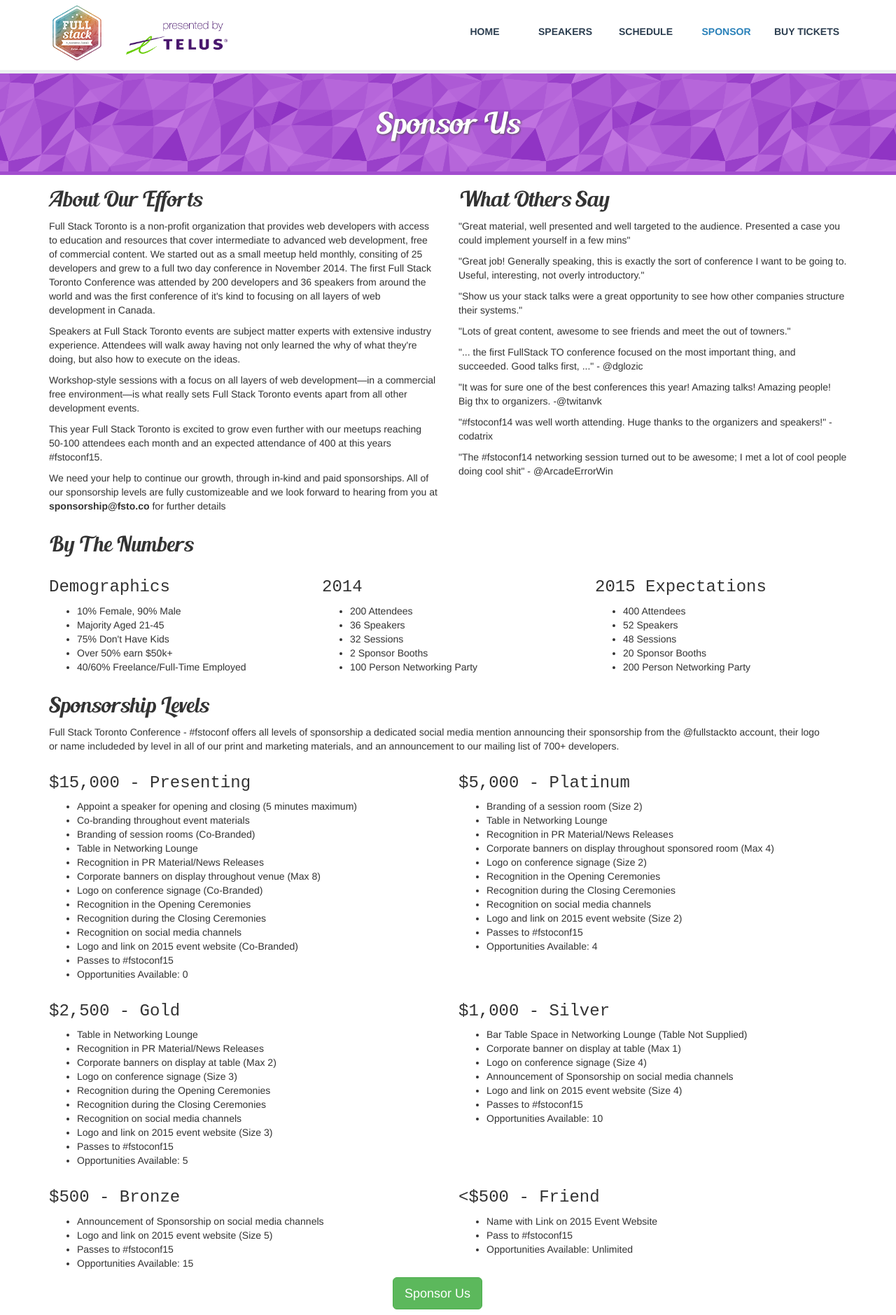
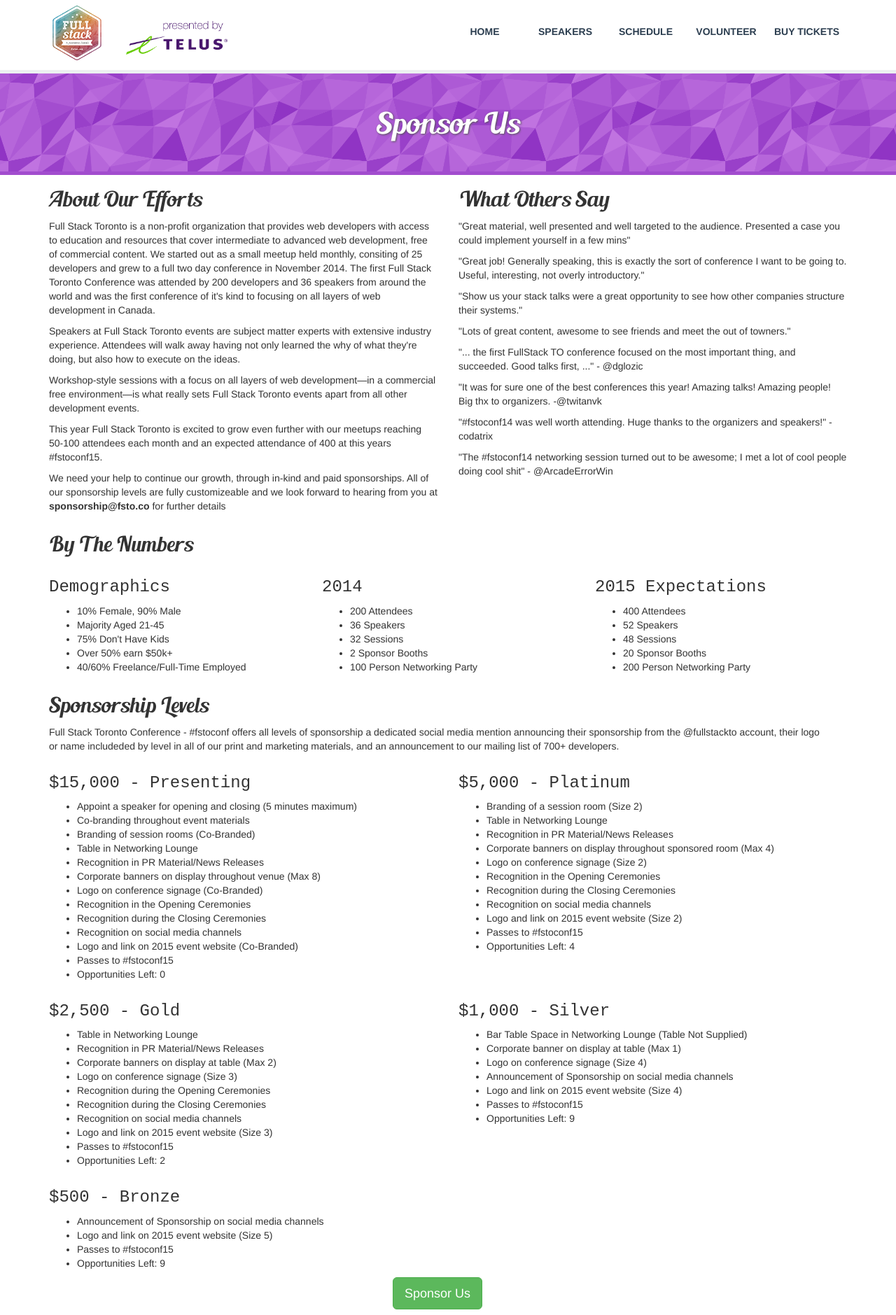
Before and after one commit to fullstackto/fstoco2016, a Jekyll site: the page built from sponsor/index.html, in a window 1280 px wide. Shown: the top 1879 px of the page at 70% size. Built offline with Jekyll 4.4.1, drawn with Linux system fonts in a browser that asks for light colours; nearby versions of some CDN libraries.

Commit message:
Updating sponsors andding volunteer link

```diff
--- a/_data/nav.yml
+++ b/_data/nav.yml
@@ -7,8 +7,8 @@
 - text: Schedule
   href: /schedule/
 
-- text: Sponsor
-  href: /sponsor/
+- text: Volunteer
+  href: https://www.kindnessconnect.com/fstoco/
 
 - text: Buy Tickets
   href: https://fstoconf15.eventbrite.ca/
--- a/_includes/footer.html
+++ b/_includes/footer.html
@@ -13,36 +13,74 @@
     <div class="row col-md-12">
       <p>Want to help us help others? Visit the <a href="/sponsor">sponsor page</a> to learn more about our opportunities.</p>
     </div>
-    {% for group in site.data.sponsors.groups %}
-      {% if groups contains group.id %}
-        <div id="{{ group.name | downcase }}" class="row">
-          {% if group.name == "Partner" %}
-            <h2>Partners</h2>
-          {% else %}
-            {% if group.name == "Presenting" %}
-              <h2>{{ group.name }} Sponsor</h2>
-            {% else %}
-              <h2>{{ group.name }} Sponsors</h2>
-            {% endif %}
-          {% endif %}
-
-          {% for sponsor in site.data.sponsors.items %}
-            {% if sponsor.group_ids contains group.id %}
-              <div class="sponsor">
-                <a href="{{ sponsor.website }}" rel="external"><img src="https://s3.amazonaws.com/eventmobi-assets/eventsbyids/9565/exhibitors/{{ sponsor.logo_large_wide }}"></a>
-              </div>
-            {% endif %}
-          {% endfor %}
+    <div class="row col-md-12">
+        <div id="presenting">
+          <h2>Presenting Sponsor</h2>
+          <div class="sponsor">
+            <a href="//telus.com"><img src="/static/images/sponsors/telus.png" alt="TELUS" /></a>
+          </div>
         </div>
-      {% endif %}
-    {% endfor %}
+        <div class="clearfix"></div>
+        <div id="gold">
+          <h2>Gold Sponsors</h2>
+          <div class="sponsor">
+            <a href="//mandrill.com"><img src="/static/images/sponsors/mandrill.png" alt="Mandrill" /></a>
+          </div>
+          <div class="sponsor">
+            <a href="//syncano.com"><img src="/static/images/sponsors/SYNCANO.png" alt="SYNCANO" /></a>
+          </div>
+          <div class="sponsor">
+            <a href="//twilio.com"><img src="/static/images/sponsors/twilio.png" alt="Twilio" /></a>
+          </div>
+        </div>
+        <div class="clearfix"></div>
+        <div id="silver">
+          <h2>Silver Sponsors</h2>
+          <div class="sponsor">
+            <a href="//rangle.io"><img src="/static/images/sponsors/rangleio.png" alt="Rangle IO" /></a>
+          </div>
+        </div>
+        <div class="clearfix"></div>
+        <div id="bronze">
+          <h2>Bronze Sponsors</h2>
+          <div class="sponsor">
+            <a href="//heroku.com"><img src="/static/images/sponsors/heroku.png" alt="heroku" /></a>
+          </div>
+        </div>
+        <div class="clearfix"></div>
+        <div id="partner">
+          <h2>Partners</h2>
+          <div class="sponsor">
+            <a href="http://velocityconf.com/devops-web-performance-ny-2015"><img src="/static/images/sponsors/velocity.png" alt="Velocity Conf" /></a>
+          </div>
+          <div class="sponsor">
+            <a href="http://www.oreilly.com/"><img src="/static/images/sponsors/oreilly.png" alt="O'Reilly Media" /></a>
+          </div>
+          <div class="sponsor">
+            <a href="http://www.mindfulsnacks.com/"><img src="/static/images/sponsors/mindfulsnacks.png" alt="Mindful Snacks" /></a>
+          </div>
+          <div class="sponsor">
+            <a href="http://ionicframework.com/"><img src="/static/images/sponsors/ionic.png" alt="ionic" /></a>
+          </div>
+          <div class="sponsor">
+            <a href="http://www.meetup.com/devtoevents/"><img src="/static/images/sponsors/devto.png" alt="#devto" /></a>
+          </div>
+          <div class="sponsor">
+            <a href="https://www.kindnessconnect.com/fstoco/"><img src="/static/images/sponsors/kindnessconnect.png" alt="Kindness Connect" /></a>
+          </div>
+          <div class="sponsor">
+            <a href="http://eventmobi.com/fstoconf15"><img src="/static/images/sponsors/eventmobi.png" alt="Event Mobi" /></a>
+          </div>
+        </div>
+        <div class="clearfix"></div>
+    </div>
   </div>
 </section>
 
 <footer>
   <div class="container">
     <div class="row col-md-12">
-      &copy; 2015 Full Stack Toronto - Canadian Federal Non-Profit #8992240 | <a href="/speak">Submit a Talk</a> | <a href="/press">Press</a> | <a href="/code-of-conduct">Code of Conduct</a>
+      &copy; 2015 Full Stack Toronto - Canadian Federal Non-Profit #8992240 | <a href="/speak">Submit a Talk</a> | <a href="/code-of-conduct">Code of Conduct</a>
     </div>
   </div>
 </footer>
--- a/_sass/_layout.scss
+++ b/_sass/_layout.scss
@@ -300,11 +300,6 @@
   .stream-img {
     text-align: center;
     height: 60px;
-    img {
-      position: relative;
-      top: 50%;
-      transform: translateY(-50%);
-    }
   }
 }
 
@@ -431,7 +426,9 @@
   color: #fff;
   padding: 64px 0;
 }
-
+.clearfix {
+  clear: both;
+}
 #partner, #bronze, #friend, #gold, #silver, #platnium, #presenting {
   text-align: center;
   padding: 0 15px;
@@ -448,9 +445,6 @@
       max-width: 100%;
       max-height: 100%;
       width: auto;
-      position: relative;
-      top: 50%;
-      transform: translateY(-50%);
     }
   }
 }
--- a/schedule/index.html
+++ b/schedule/index.html
@@ -13,7 +13,7 @@
   <div class="container">
     <div class="row">
       <div class="col-md-12">
-      <p>To help you  get the most  out of #fstoconf15, we've put together a content schedule to show you what types of talks you can expect. The schedule of course is not set in stone, with  topics and times likely to change multiple times before the conference  in order to deliver the best schedule.</p>
+      <p>We've put together an awesome schedule for you, we know you won't be able to make it to everything so we will be recording all of the talks. Everyone who buys a ticket will get access to all the videos once they are processed! In the meantime head over to our <a href="http://eventmobi.com/fstoconf15">mobile app</a> and plan out your conference experience! </p>
     </div>
     </div>
     <div class="saturday">
--- a/sponsor/index.html
+++ b/sponsor/index.html
@@ -96,7 +96,7 @@
           <li>Recognition on social media channels</li>
           <li>Logo and link on 2015 event website (Co-Branded)</li>
           <li>Passes to #fstoconf15</li>
-          <li>Opportunities Available: 0 </li>
+          <li>Opportunities Left: 0 </li>
         </ul>
       </div>
       <div class="col-md-6">
@@ -112,7 +112,7 @@
           <li>Recognition on social media channels</li>
           <li>Logo and link on 2015 event website (Size 2)</li>
           <li>Passes to #fstoconf15</li>
-          <li>Opportunities Available: 4 </li>
+          <li>Opportunities Left: 4 </li>
         </ul>
       </div>
     </div>
@@ -129,7 +129,7 @@
           <li>Recognition on social media channels</li>
           <li>Logo and link on 2015 event website (Size 3)</li>
           <li>Passes to #fstoconf15</li>
-          <li>Opportunities Available: 5 </li>
+          <li>Opportunities Left: 2 </li>
         </ul>
       </div>
       <div class="col-md-6">
@@ -141,7 +141,7 @@
           <li>Announcement of Sponsorship on social media channels</li>
           <li>Logo and link on 2015 event website (Size 4)</li>
           <li>Passes to #fstoconf15</li>
-          <li>Opportunities Available: 10 </li>
+          <li>Opportunities Left: 9 </li>
         </ul>
       </div>
     </div>
@@ -152,15 +152,7 @@
           <li>Announcement of Sponsorship on social media channels</li>
           <li>Logo and link on 2015 event website (Size 5)</li>
           <li>Passes to #fstoconf15</li>
-          <li>Opportunities Available: 15 </li>
-        </ul>
-      </div>
-      <div class="col-md-6">
-        <h3>&lt;$500 - Friend</h3>
-        <ul>
-          <li>Name with Link on 2015 Event Website</li>
-          <li>Pass to #fstoconf15</li>
-          <li>Opportunities Available: Unlimited </li>
+          <li>Opportunities Left: 9 </li>
         </ul>
       </div>
     </div>
```
Also changed, not shown: static/images/sponsors/SYNCANO.png (added), static/images/sponsors/devto.png (added), static/images/sponsors/eventmobi.png (added), static/images/sponsors/heroku.png (added), static/images/sponsors/ionic.png (added), static/images/sponsors/kindnessconnect.png (added), static/images/sponsors/mindfulsnacks.png (added), static/images/sponsors/oreilly.png (added), static/images/sponsors/rangleio.png (added), static/images/sponsors/telus.png (added), static/images/sponsors/twilio.png (added), static/images/sponsors/velocity.png (added).
